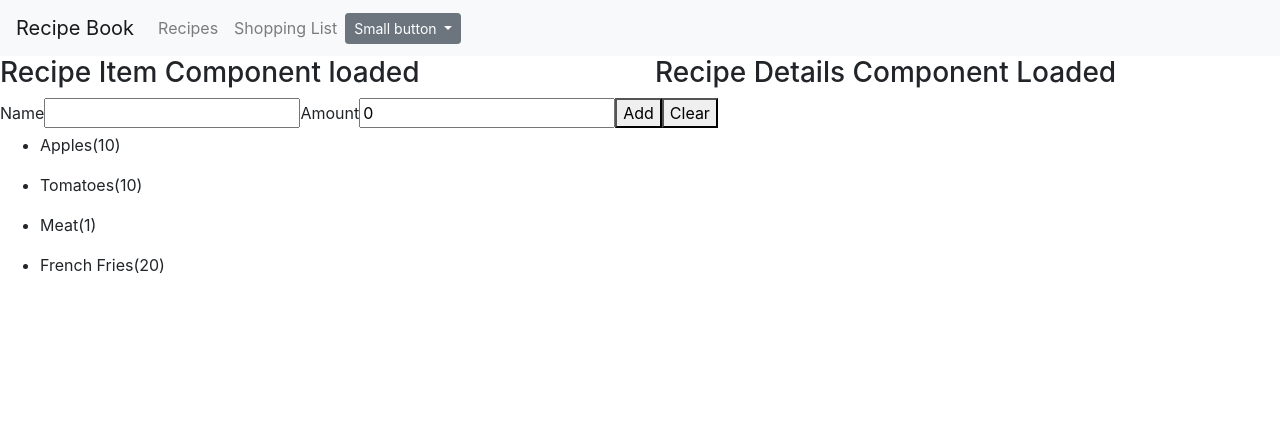
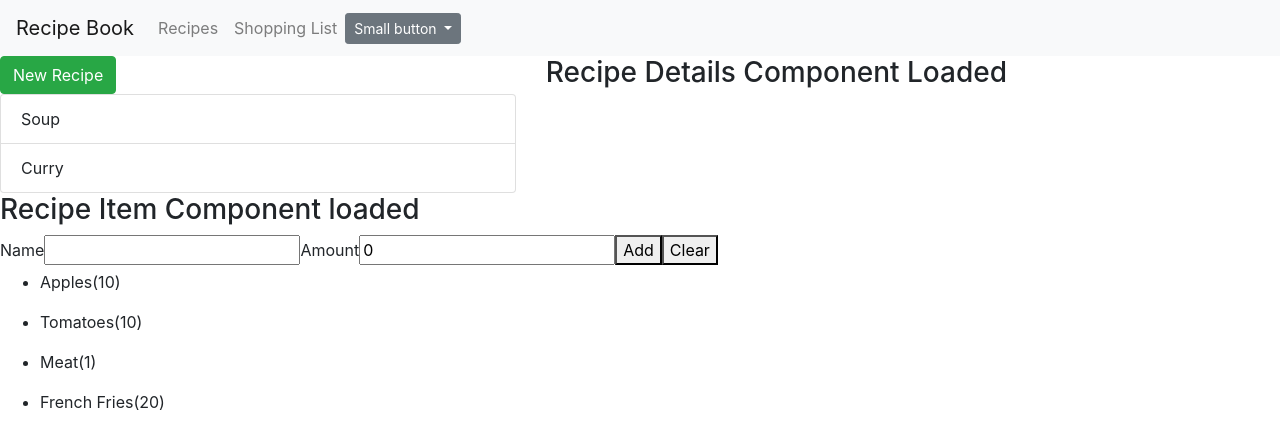
Before and after one commit to bandisri/angular-my-recipie, an Angular app: page / in a window 1280 px wide. Shown: the top 446 px of the page. Built offline with nearby package versions, Linux system fonts and the light colour scheme.

Commit message:
commit - #5

```diff
--- a/src/app/recipes/recipe-list/recipe-list.component.html
+++ b/src/app/recipes/recipe-list/recipe-list.component.html
@@ -1 +1,15 @@
+<!-- <div class="row"> -->
+  <!-- <div class="col-xs-12"> -->
+    <button type="button" class="btn btn-success">New Recipe</button>
+  <!-- </div> -->
+<!-- </div> -->
+
+<!-- <div class="row"> -->
+  <!-- <div class="col-xs-12"> -->
+    <ul class="list-group">
+      <li class="list-group-item" *ngFor="let recipe of recipes">{{ recipe.name }}</li>
+    </ul>
+  <!-- </div> -->
+<!-- </div> -->
+
 <app-recipe-item>Loading App Recipe Item....</app-recipe-item>
--- a/src/app/recipes/recipe-list/recipe-list.component.ts
+++ b/src/app/recipes/recipe-list/recipe-list.component.ts
@@ -1,4 +1,5 @@
 import { Component } from '@angular/core';
+import { Recipe } from '../recipe.model';
 
 @Component({
   selector: 'app-recipe-list',
@@ -7,4 +8,11 @@ import { Component } from '@angular/core';
 
 export class RecipeListComponent {
 
+  public recipes: Recipe[] = [];
+
+  constructor() {
+    this.recipes.push(new Recipe('Soup','Chicken Soup',null));
+    this.recipes.push(new Recipe('Curry','Veg Curry',null));
+  }
+
 }
--- /dev/null
+++ b/src/app/recipes/recipe.model.ts
@@ -0,0 +1,11 @@
+export class Recipe {
+    public name: string;
+    public description: string;
+    public imagePath: string;
+
+    constructor(name: string, desc: string, imagePath: string) {
+      this.name = name;
+      this.description = desc;
+      this.imagePath = imagePath;
+    }
+}
--- a/src/app/recipes/recipes.component.html
+++ b/src/app/recipes/recipes.component.html
@@ -1,8 +1,8 @@
 <div class="row">
-  <div class="col-sm">
+  <div class="col-md-5">
     <app-recipe-list>Loading Component Recipe List</app-recipe-list>
   </div>
-  <div class="col-sm">
+  <div class="col-md-7">
     <app-recipe-detail>Loading Component Recipe Details</app-recipe-detail>
   </div>
 </div>
```
